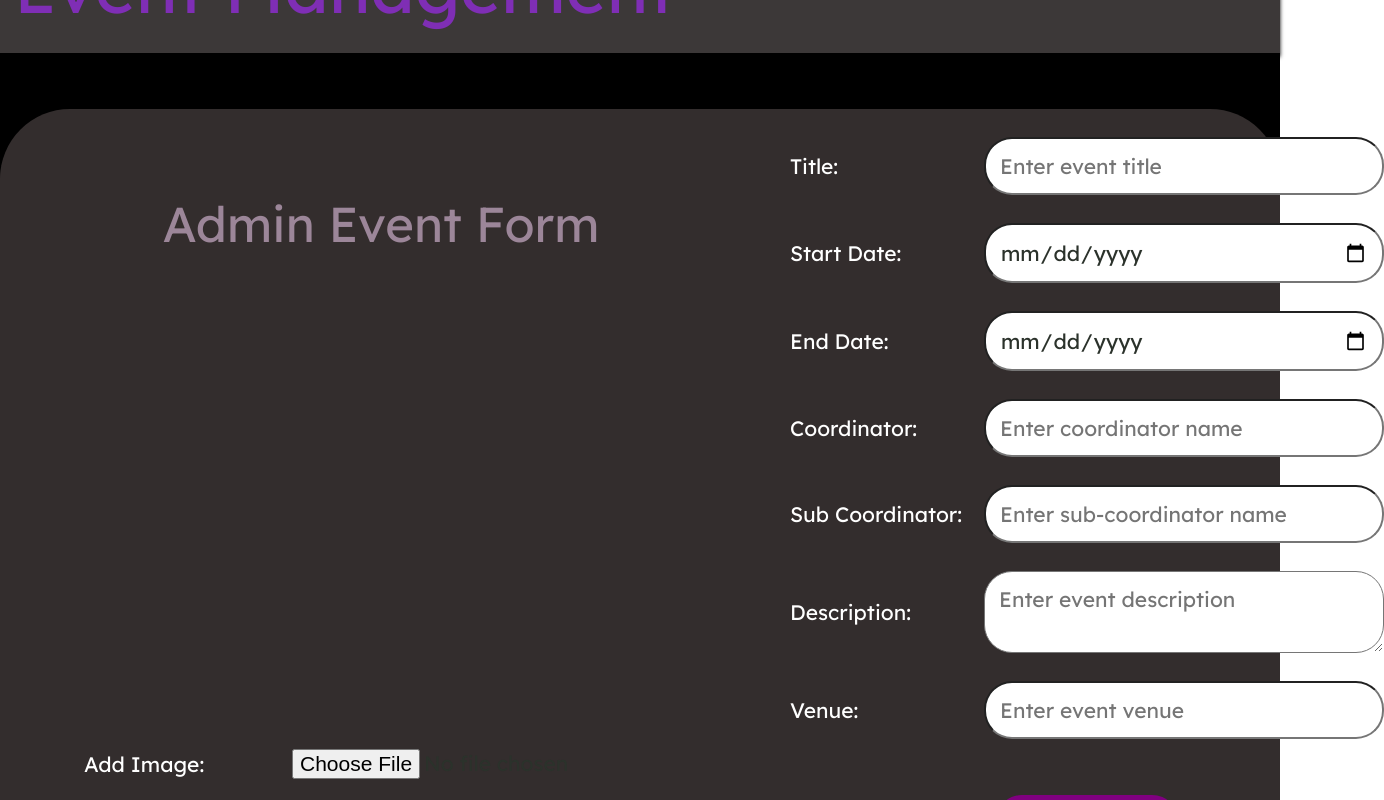
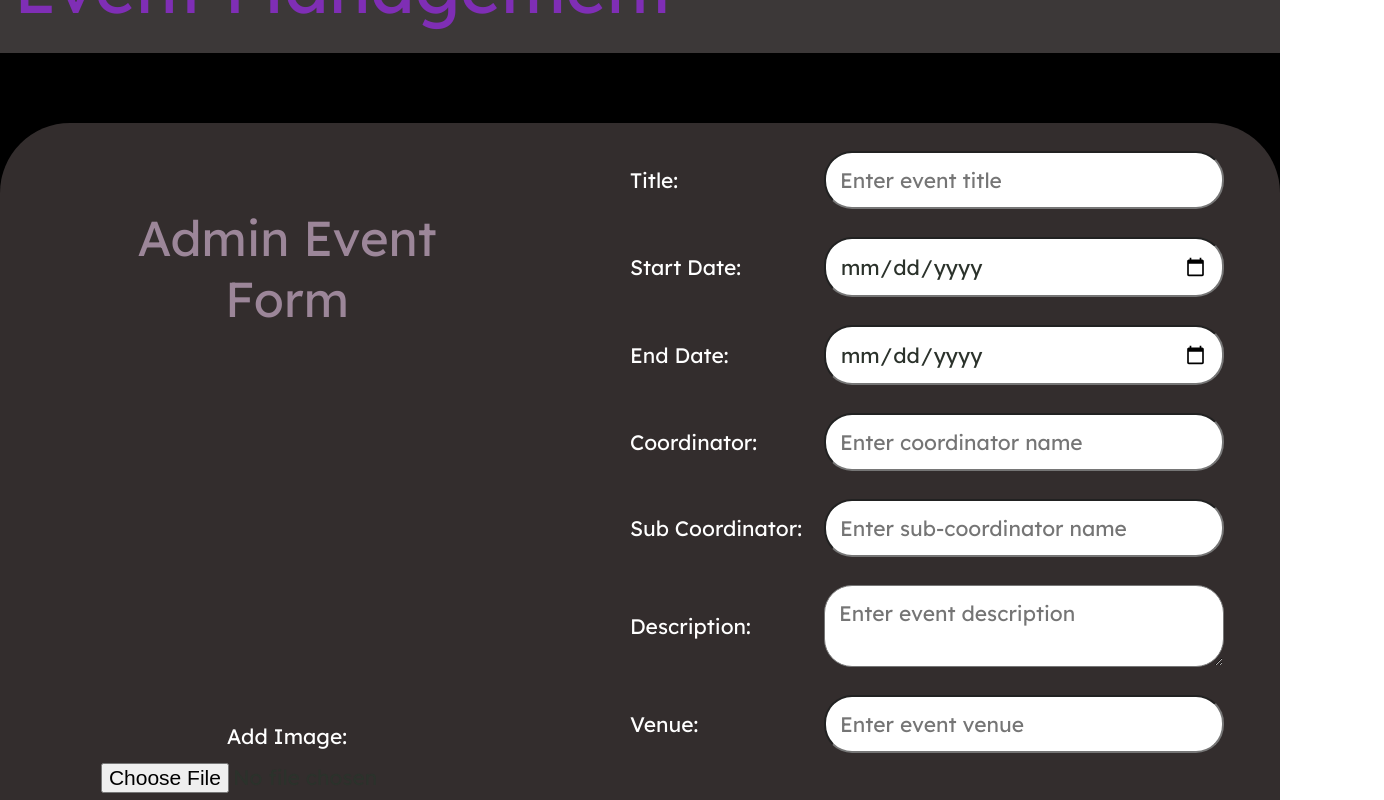
Before and after one commit to samrat-dotel/iCES-event-management, a React (Vite) app: page /adminpanel in a window 1280 px wide. Shown: the part 80-880 px from the top of the page, 1384 px wide, since content can reach past the window. Built offline with nearby package versions, Linux system fonts and the light colour scheme.

Commit message:
minor css fix for admin panel

```diff
--- a/src/pages/AdminPanel/AdminForm.jsx
+++ b/src/pages/AdminPanel/AdminForm.jsx
@@ -1,6 +1,5 @@
 import React, { useState } from "react";
 import styles from "./AdminForm.module.css";
-import Navbar from "../../components/Navbar";
 
 const AdminForm = () => {
   const [title, setTitle] = useState("");
@@ -40,19 +39,18 @@ const AdminForm = () => {
 
   return (
     <section className={styles.main}>
-        <Navbar />
       <div className={styles.container}>
         {" "}
         <div className={styles.header}>
           <h2 className={styles.title}>Admin Event Form</h2>
-                  <label className={styles.label}>
+          <label className={styles.labelImage}>
             {imagePreview && (
               <img
                 src={imagePreview}
                 alt="Event Preview"
                 className={styles.imagePreview}
-              width="auto"
-              height={300}
+                width="800"
+                height={400}
               />
             )}
             <span className={styles.info}>Add Image:</span>
@@ -73,7 +71,8 @@ const AdminForm = () => {
               value={title}
               onChange={(e) => setTitle(e.target.value)}
               className={styles.inputField}
-                          required />
+              required
+            />
           </label>
           <label className={styles.label}>
             <span className={styles.info}>Start Date:</span>
@@ -82,7 +81,8 @@ const AdminForm = () => {
               value={startDate}
               onChange={(e) => setStartDate(e.target.value)}
               className={styles.inputField}
-                          required />
+              required
+            />
           </label>
           <label className={styles.label}>
             <span className={styles.info}>End Date:</span>
@@ -91,7 +91,8 @@ const AdminForm = () => {
               value={endDate}
               onChange={(e) => setEndDate(e.target.value)}
               className={styles.inputField}
-                          required />
+              required
+            />
           </label>
           <label className={styles.label}>
             <span className={styles.info}>Coordinator:</span>
@@ -101,7 +102,8 @@ const AdminForm = () => {
               value={coordinator}
               onChange={(e) => setCoordinator(e.target.value)}
               className={styles.inputField}
-                          required />
+              required
+            />
           </label>
           <label className={styles.label}>
             <span className={styles.info}>Sub Coordinator:</span>
@@ -111,7 +113,8 @@ const AdminForm = () => {
               value={subCoordinator}
               onChange={(e) => setSubCoordinator(e.target.value)}
               className={styles.inputField}
-                          required />
+              required
+            />
           </label>
           <label className={styles.label}>
             <span className={styles.info}>Description:</span>
@@ -120,7 +123,8 @@ const AdminForm = () => {
               value={description}
               onChange={(e) => setDescription(e.target.value)}
               className={styles.inputField}
-                          required />
+              required
+            />
           </label>
           <label className={styles.label}>
             <span className={styles.info}>Venue:</span>
@@ -130,7 +134,8 @@ const AdminForm = () => {
               value={venue}
               onChange={(e) => setVenue(e.target.value)}
               className={styles.inputField}
-                          required />
+              required
+            />
           </label>
           <button type="submit" className={styles.button}>
             Submit
--- a/src/pages/AdminPanel/AdminForm.module.css
+++ b/src/pages/AdminPanel/AdminForm.module.css
@@ -12,7 +12,7 @@
 }
 
 .container {
-    margin: 4rem auto;
+    margin: 5rem auto;
     border: 0 solid transparent;
     background-color: rgb(51, 45, 45);
     display: flex;
@@ -20,6 +20,11 @@
     max-width: fit-content;
     padding: 2rem;
     border-radius: 5rem;
+}
+
+.image {
+    display: flex;
+    flex-direction: column;
 }
 
 .title {
@@ -35,6 +40,14 @@
     align-items: center;
     gap: 2rem;
     width: 700px;
+}
+
+.labelImage {
+    display: flex;
+    flex-direction: column;
+    align-items: center;
+    justify-content: center;
+    text-align: center;
 }
 
 .label {
--- a/src/pages/AdminPanel/AdminPanel.jsx
+++ b/src/pages/AdminPanel/AdminPanel.jsx
@@ -1,11 +1,17 @@
 import React from "react";
 import AdminForm from "./AdminForm";
 import Navbar from "../../components/Navbar";
+import styles from "../AdminPanel/AdminPanel.module.css";
 
 const AdminPanel = () => {
-  return <div>
-    <AdminForm />
-  </div>;
+  return (
+    <section className={styles.main}>
+      <Navbar />
+      <div>
+        <AdminForm />
+      </div>
+    </section>
+  );
 };
 
 export default AdminPanel;
--- a/src/pages/AdminPanel/AdminPanel.module.css
+++ b/src/pages/AdminPanel/AdminPanel.module.css
@@ -0,0 +1,3 @@
+.main {
+    background-color: black;
+}
--- a/src/routes/routes.jsx
+++ b/src/routes/routes.jsx
@@ -11,4 +11,5 @@ export const routes = [
   { path: "/adminpanel", element: <AdminPanel /> },
   { path: "/event/:eventId", element: <Event /> },
   { path: "/event/:eventId/register", element: <Register /> },
+  { path: "/admin/adminpanel", element: <AdminPanel /> },
 ];
```
Lines whose indentation alone changed are shown as unchanged.
